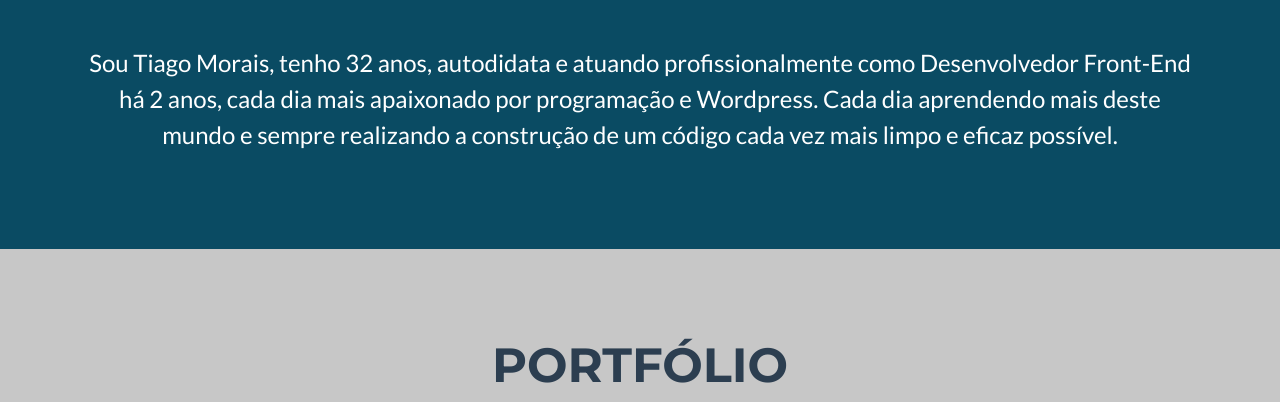
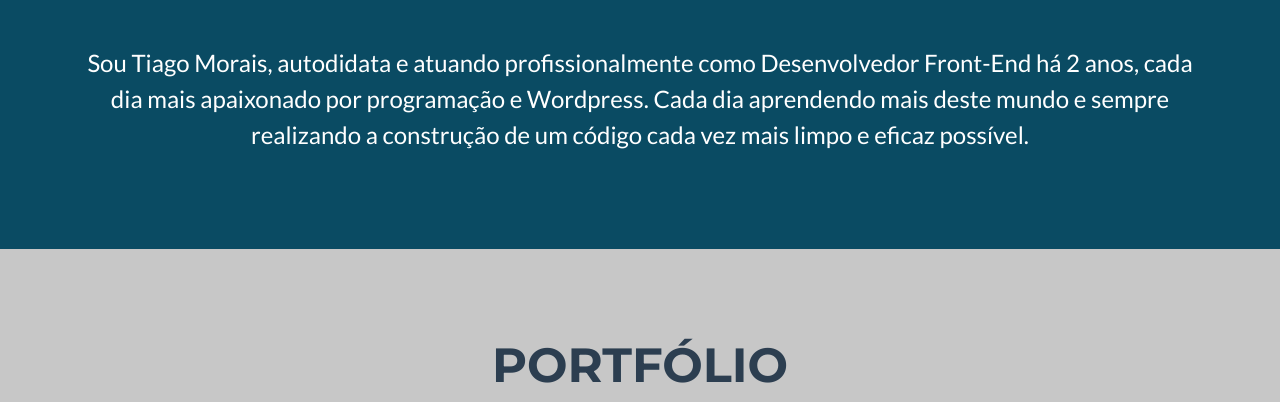
Before and after one commit to tbm3000/homepage, a website with bundled scripts: page index.html in a window 1280 px wide. Shown: the part 675-1077 px from the top of the page. Built offline with nearby package versions, Linux system fonts and the light colour scheme.

Commit message:
Update index.html

```diff
--- a/index.html
+++ b/index.html
@@ -69,7 +69,7 @@
       <p class="masthead-subheading font-weight-light mb-0">Front-End Developer - Wordpress Developer - Web Designer</p>
       <br>
       <br>
-      <p class="masthead-subheading font-weight-light mb-0">Sou Tiago Morais, tenho 32 anos, autodidata e atuando profissionalmente como Desenvolvedor Front-End há 2 anos, cada dia mais apaixonado por programação e Wordpress. Cada dia aprendendo mais deste mundo e sempre realizando a construção de um código cada vez mais limpo e eficaz possível.</p>
+      <p class="masthead-subheading font-weight-light mb-0">Sou Tiago Morais, autodidata e atuando profissionalmente como Desenvolvedor Front-End há 2 anos, cada dia mais apaixonado por programação e Wordpress. Cada dia aprendendo mais deste mundo e sempre realizando a construção de um código cada vez mais limpo e eficaz possível.</p>
 
     </div>
   </header>
```
